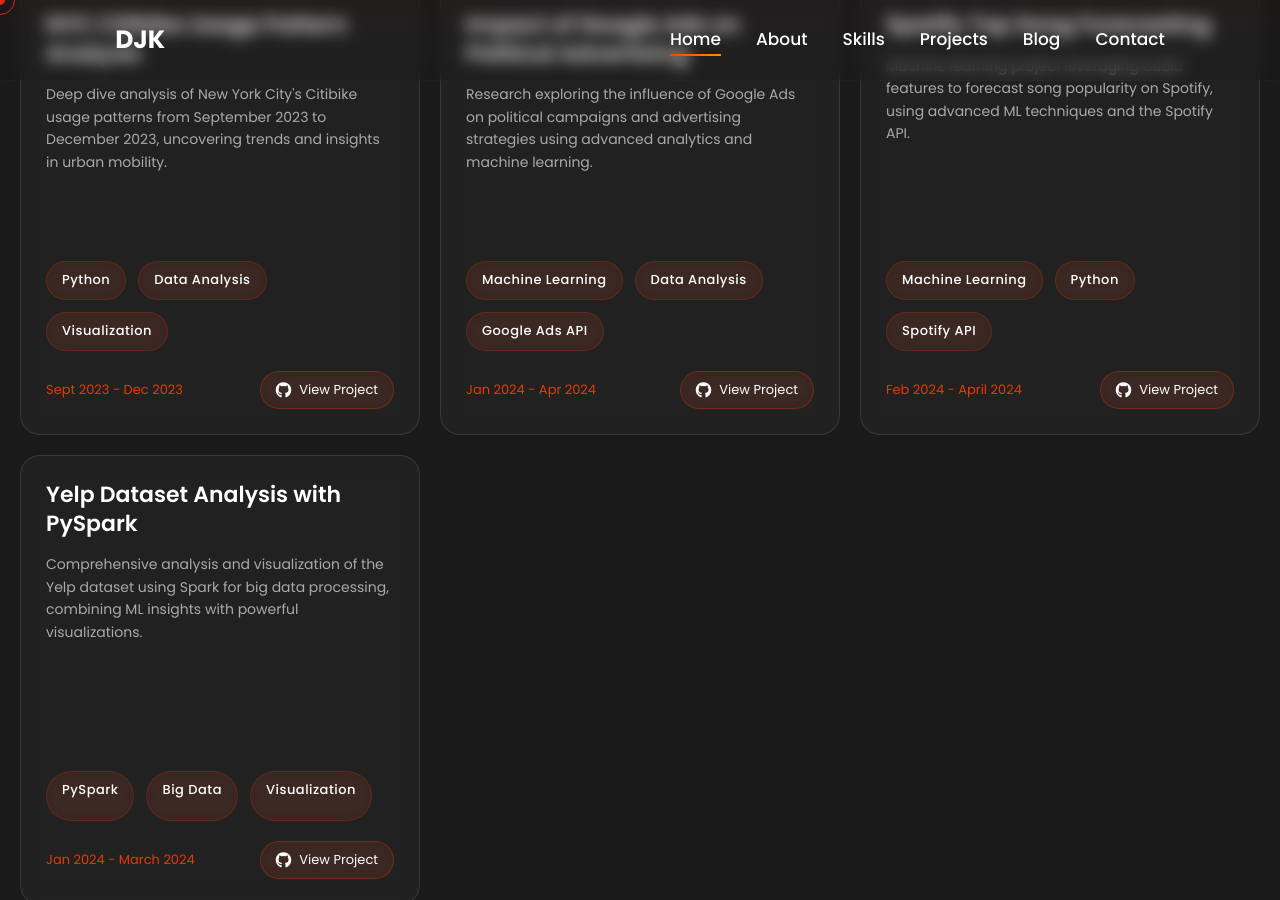
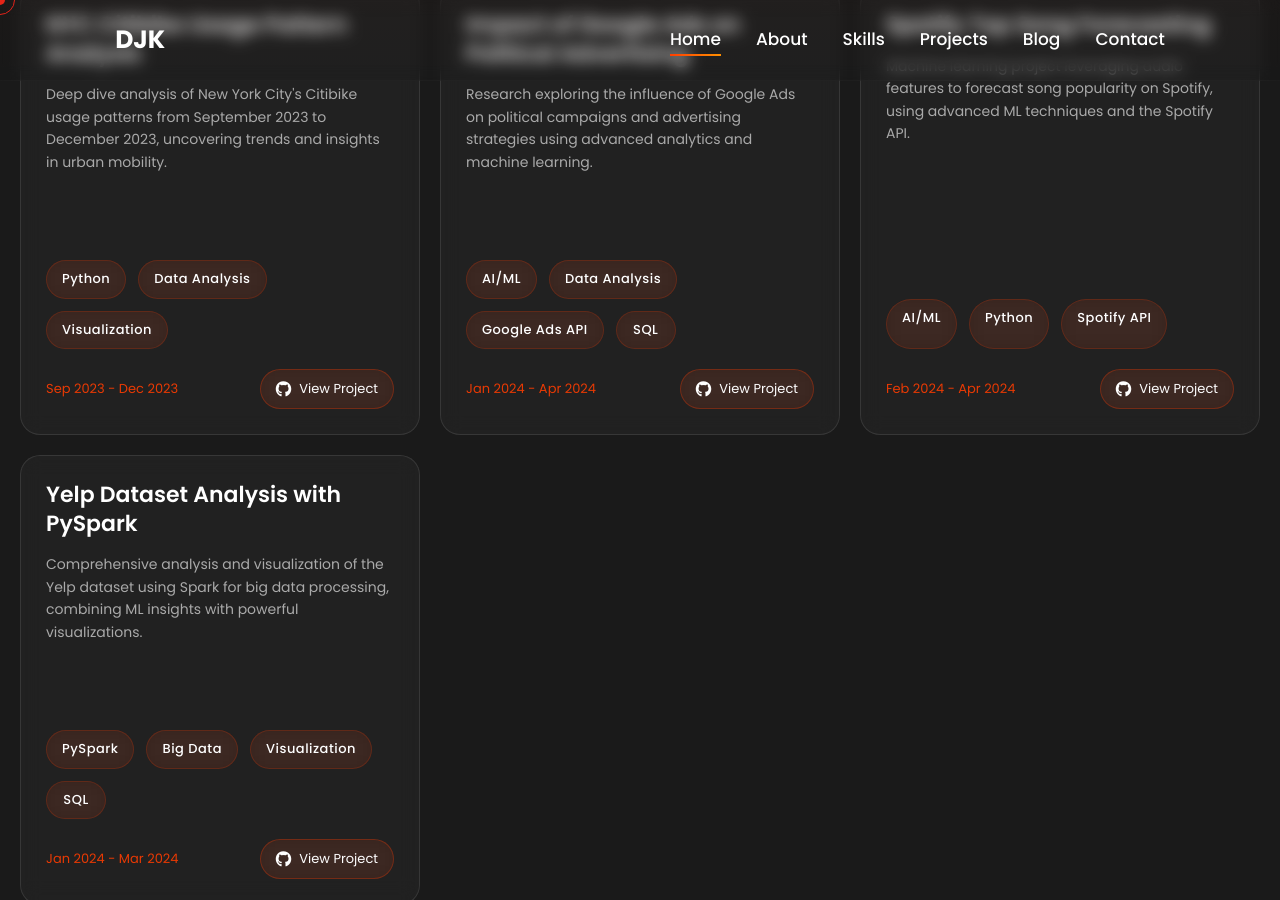
Before and after one commit to Dylan-Kakkanad/Dylan-Kakkanad.github.io, a Jekyll site: the page index.html, which Jekyll copies as it is, in a window 1280 px wide and 900 px high, scrolled down 2356 px. Built offline with Jekyll 4.4.1, drawn with Linux system fonts in a browser that asks for light colours; nearby versions of some CDN libraries.

Commit message:
updated Projects buttons
updated projects for better text handling in the cards.

```diff
--- a/css/style.css
+++ b/css/style.css
@@ -935,17 +935,47 @@
     min-height: 50px;
 }
 
+.tag {
+    background: rgba(255, 61, 0, 0.1);
+    color: var(--accent-color);
+    font-size: 1.2rem;
+    padding: 5px 10px; /* Consistent padding */
+    border-radius: 15px;
+    backdrop-filter: blur(10px);
+    -webkit-backdrop-filter: blur(10px);
+    border: 1px solid rgba(255, 61, 0, 0.2);
+    min-width: 60px; /* Minimum width for consistent size */
+    text-align: center; /* Center text within tag */
+    white-space: nowrap; /* Prevent wrapping */
+    overflow: hidden; /* Hide overflow */
+    text-overflow: ellipsis; /* Add ellipsis for long text */
+    max-width: 150px; /* Maximum width to prevent excessive stretching */
+}
+
+/* Responsive adjustments for smaller screens */
+@media screen and (max-width: 768px) {
+    .tag {
+        font-size: 1.1rem;
+        padding: 4px 8px;
+        max-width: 120px;
+    }
+}
+
 .project-details {
     margin-top: auto;
     display: flex;
     justify-content: space-between;
     align-items: center;
+    width: 100%;
 }
 
 .project-date {
     color: var(--accent-color);
     font-size: 1.3rem;
     opacity: 0.9;
+    flex-shrink: 0;
+    min-width: 120px; /* Ensures consistent width */
+    margin-right: 10px; /* Add spacing between date and button */
 }
 
 .project-link {
@@ -956,14 +986,26 @@
     border: 1px solid rgba(255, 61, 0, 0.3);
     border-radius: 25px;
     transition: all 0.3s ease;
-    display: flex;
+    display: inline-flex;
     align-items: center;
+    justify-content: center;
     gap: 0.8rem;
     background: rgba(255, 61, 0, 0.1);
     backdrop-filter: blur(10px);
     -webkit-backdrop-filter: blur(10px);
     position: relative;
     overflow: hidden;
+    min-width: 120px; /* Fixed width for consistent button size */
+    height: 40px; /* Fixed height to ensure vertical alignment */
+    white-space: nowrap; /* Prevent text wrapping */
+}
+
+/* Responsive font size adjustment for smaller screens */
+@media screen and (max-width: 768px) {
+    .project-link {
+        font-size: 1.1rem;
+        padding: 0.6rem 1.2rem;
+    }
 }
 
 .project-link::before {
--- a/index.html
+++ b/index.html
@@ -165,7 +165,7 @@
                             <span class="tag">Visualization</span>
                         </div>
                         <div class="project-details">
-                            <span class="project-date">Sept 2023 - Dec 2023</span>
+                            <span class="project-date">Sep 2023 - Dec 2023</span>
                             <a href="https://github.com/Dylan-Kakkanad/NYC-Citibike-Usage-Pattern-A-Deep-Dive" class="project-link" target="_blank">
                                 <i class="fab fa-github"></i> <span>View Project</span>
                             </a>
@@ -178,9 +178,10 @@
                         <h3>Impact of Google Ads on Political Advertising</h3>
                         <p>Research exploring the influence of Google Ads on political campaigns and advertising strategies using advanced analytics and machine learning.</p>
                         <div class="project-tags">
-                            <span class="tag">Machine Learning</span>
+                            <span class="tag">AI/ML</span>
                             <span class="tag">Data Analysis</span>
                             <span class="tag">Google Ads API</span>
+                            <span class="tag">SQL</span>
                         </div>
                         <div class="project-details">
                             <span class="project-date">Jan 2024 - Apr 2024</span>
@@ -196,12 +197,12 @@
                         <h3>Spotify Top Song Forecasting</h3>
                         <p>Machine learning project leveraging audio features to forecast song popularity on Spotify, using advanced ML techniques and the Spotify API.</p>
                         <div class="project-tags">
-                            <span class="tag">Machine Learning</span>
+                            <span class="tag">AI/ML</span>
                             <span class="tag">Python</span>
                             <span class="tag">Spotify API</span>
                         </div>
                         <div class="project-details">
-                            <span class="project-date">Feb 2024 - April 2024</span>
+                            <span class="project-date">Feb 2024 - Apr 2024</span>
                             <a href="https://github.com/Dylan-Kakkanad/Leveraging-audio-features-to-forecast-Spotify-s-top-songs" class="project-link" target="_blank">
                                 <i class="fab fa-github"></i> <span>View Project</span>
                             </a>
@@ -217,9 +218,10 @@
                             <span class="tag">PySpark</span>
                             <span class="tag">Big Data</span>
                             <span class="tag">Visualization</span>
+                            <span class="tag">SQL</span>
                         </div>
                         <div class="project-details">
-                            <span class="project-date">Jan 2024 - March 2024</span>
+                            <span class="project-date">Jan 2024 - Mar 2024</span>
                             <a href="https://github.com/Dylan-Kakkanad/Spark-Project-Analysis-and-Visualization-of-Yelp-Dataset" class="project-link" target="_blank">
                                 <i class="fab fa-github"></i> <span>View Project</span>
                             </a>
```
